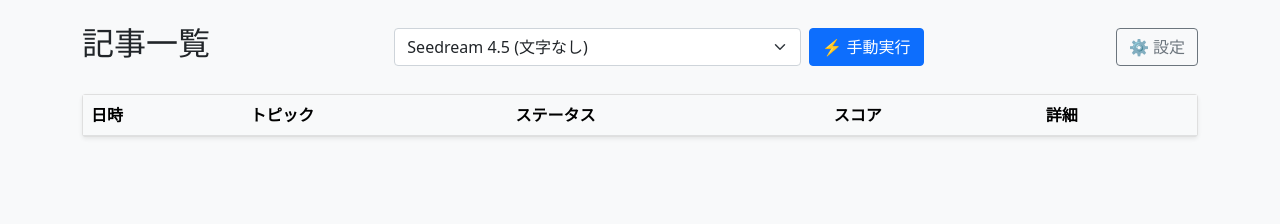
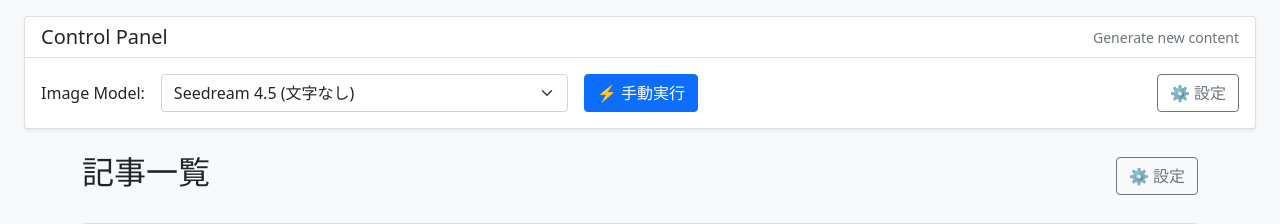
Before and after one commit to Koudai-00/Recipe_Pocket_AI_Content_Pipeline, a FastAPI app: template src/templates/index.html in a window 1280 px wide. Shown: the part 56-280 px from the top of the page. Run offline with FastAPI, Linux system fonts and the light colour scheme; the template is opened without the code that fills it, so the values that code supplies are empty.

Commit message:
Fix TypeError and add progress visualization

```diff
--- a/src/agents/analyst.py
+++ b/src/agents/analyst.py
@@ -22,7 +22,7 @@ class AnalystAgent(BaseAgent):
         分析対象: 直近の検索キーワード、PV上位記事、週間/月間目標との乖離。
 
         GA4 Report:
-        {json.dumps(ga4_report, indent=2, ensure_ascii=False)}
+        {json.dumps(ga4_report, indent=2, ensure_ascii=False, default=str)}
 
         {avoid_instruction}
 
--- a/src/app.py
+++ b/src/app.py
@@ -165,6 +165,17 @@ async def schedule_trigger(background_tasks: BackgroundTasks):
     background_tasks.add_task(run_batch, count, image_model)
     return {"status": "started", "count": count}
 
+@app.get("/progress")
+async def get_progress():
+    """
+    Returns current pipeline progress.
+    """
+    pipeline_instance = get_pipeline()
+    return {
+        "status": getattr(pipeline_instance, "current_status", "Idle"),
+        "progress": getattr(pipeline_instance, "progress", 0)
+    }
+
 @app.post("/articles/{article_id}/update_status")
 async def update_status(article_id: str, status: str = Form(...)):
     """
--- a/src/templates/index.html
+++ b/src/templates/index.html
@@ -37,19 +37,54 @@
         </div>
     </nav>
 
+    <!-- Progress Alert -->
+    <div id="progress-container" class="alert alert-info border-0 shadow-sm mx-4 mt-3" style="display: none;">
+        <h5 class="alert-heading h6"><i class="bi bi-gear-wide-connected spin"></i> 実行中: <span
+                id="progress-status">Initializing...</span></h5>
+        <div class="progress mt-2" style="height: 20px;">
+            <div id="progress-bar" class="progress-bar progress-bar-striped progress-bar-animated" role="progressbar"
+                style="width: 0%"></div>
+        </div>
+    </div>
+
+    <!-- Actions Card -->
+    <div class="card shadow-sm mx-4 mt-3 mb-4">
+        <div class="card-header bg-white d-flex justify-content-between align-items-center">
+            <h5 class="mb-0">Control Panel</h5>
+            <small class="text-muted">Generate new content</small>
+        </div>
+        <div class="card-body">
+            <form action="/run" method="post" class="row g-3 align-items-center"
+                onsubmit="startProgressCheck(); return true;">
+                <div class="col-auto">
+                    <label class="col-form-label">Image Model:</label>
+                </div>
+                <div class="col-auto">
+                    <select name="image_model" class="form-select" style="width: auto;">
+                        <option value="seedream-4.5">Seedream 4.5 (文字なし)</option>
+                        <option value="gemini-2.5-flash-image">Gemini 2.5 Flash Image (文字なし)</option>
+                        <option value="gemini-3-pro-image-preview">Gemini 3 Pro (インフォグラフィック/日本語あり)</option>
+                    </select>
+                </div>
+                <div class="col-auto">
+                    <button type="submit" class="btn btn-primary text-nowrap">
+                        ⚡ 手動実行
+                    </button>
+                </div>
+                <div class="col-auto ms-auto">
+                    <button type="button" class="btn btn-outline-secondary" data-bs-toggle="modal"
+                        data-bs-target="#scheduleModal">
+                        ⚙️ 設定
+                    </button>
+                </div>
+            </form>
+        </div>
+    </div>
+
     <div class="container mt-4">
         <div class="d-flex justify-content-between align-items-center mb-4">
             <h2>記事一覧</h2>
-            <form action="/run" method="post" class="d-flex align-items-center"
-                onsubmit="return confirm('AIパイプラインを実行しますか？数分かかります。');">
-                <select name="image_model" class="form-select me-2" style="width: auto;">
-                    <option value="seedream-4.5">Seedream 4.5 (文字なし)</option>
-                    <option value="gemini-2.5-flash-image">Gemini 2.5 Flash Image (文字なし)</option>
-                    <option value="gemini-3-pro-image-preview">Gemini 3 Pro (インフォグラフィック/日本語あり)</option>
-                </select>
-                <button type="submit" class="btn btn-primary text-nowrap me-2">
-                    ⚡ 手動実行
-                </button>
+            </button>
             </form>
             <button type="button" class="btn btn-outline-secondary" data-bs-toggle="modal"
                 data-bs-target="#scheduleModal">
```
Also changed, not shown: src/pipeline.py (+28 -0 lines).
